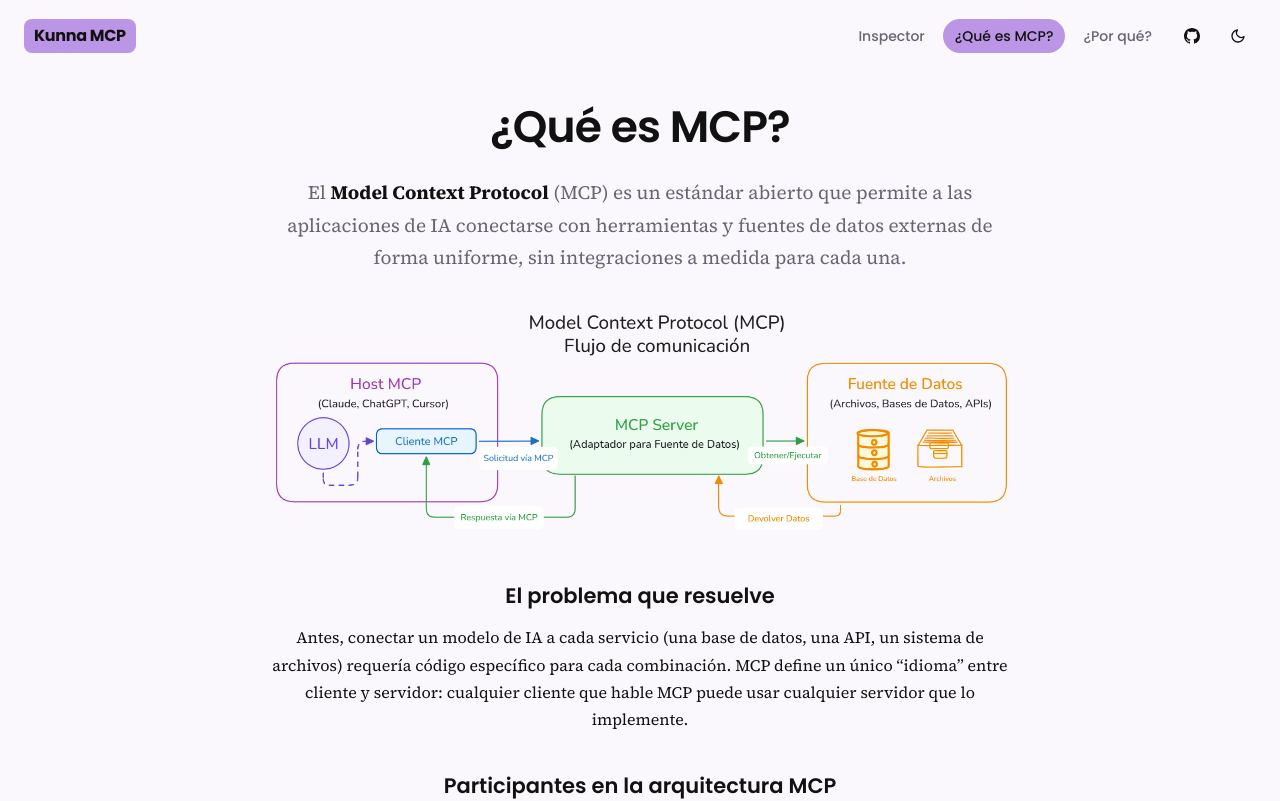
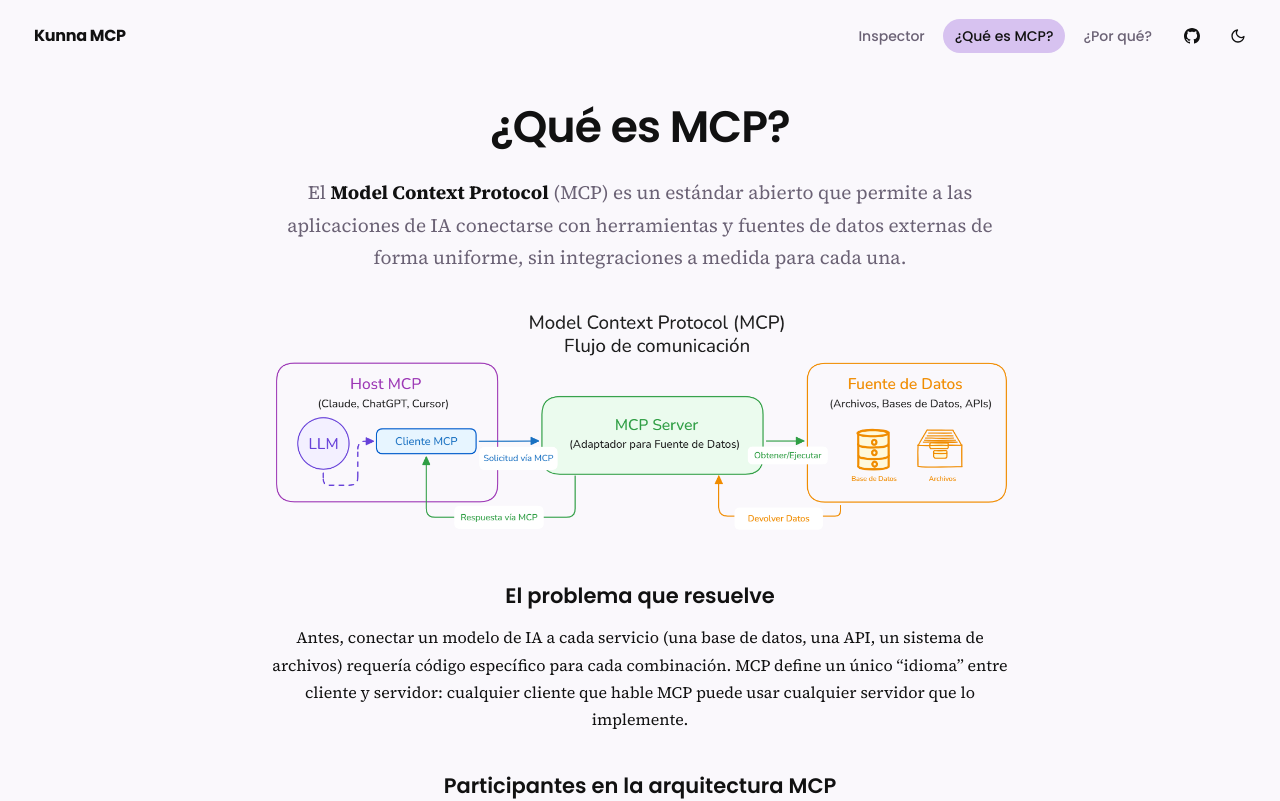
Before and after one commit to vancovx/KunnaClienteMCP, a React (Vite) app in the folder frontend/: page /mcp in a window 1280 px wide. Shown: the top 801 px of the page. Built offline with nearby package versions, Linux system fonts and the light colour scheme.

Commit message:
Detalles

```diff
--- a/frontend/src/App.css
+++ b/frontend/src/App.css
@@ -86,7 +86,6 @@ body {
     font-size: 16px;
     letter-spacing: -0.02em;
     text-decoration: none;
-    background: var(--pink);
     color: #111111;
     padding: 4px 10px;
     border-radius: 8px;
@@ -111,7 +110,7 @@ body {
     transition: color 0.15s ease, background-color 0.15s ease;
 }
 .navlink:hover { color: var(--text); }
-.navlink.active { background: var(--pink); color: #111111; }
+.navlink.active { background: var(--lime); color: #111111; }
 
 .icon-btn {
     display: inline-flex;
@@ -126,7 +125,7 @@ body {
     cursor: pointer;
     transition: background-color 0.15s ease;
 }
-.icon-btn:hover { background: var(--pink); color: #111111; }
+.icon-btn:hover { background: var(--lime); color: #111111; }
 
 /* ═══ Página y footer ════════════════════════════════════════════════ */
 .page { flex: 1; padding: 20px 0; display: flex; flex-direction: column; }
--- a/frontend/src/index.css
+++ b/frontend/src/index.css
@@ -24,15 +24,13 @@ body {
   margin: 0;
 }
 
-/* #root no fuerza ancho fijo: ese límite lo pone .app en App.css */
+
 #root {
   min-height: 100svh;
   display: flex;
   flex-direction: column;
 }
 
-/* Títulos: siempre la familia sans (Poppins). Tamaños y pesos concretos
-   se afinan en App.css por contexto (.hero, .prose h1, .inspector-head…). */
 h1,
 h2,
 h3 {
@@ -53,5 +51,4 @@ code {
   font-size: 0.9em;
   line-height: 1.5;
   border-radius: 4px;
-  /* color y fondo los heredan/definen las reglas específicas de App.css */
 }
```
